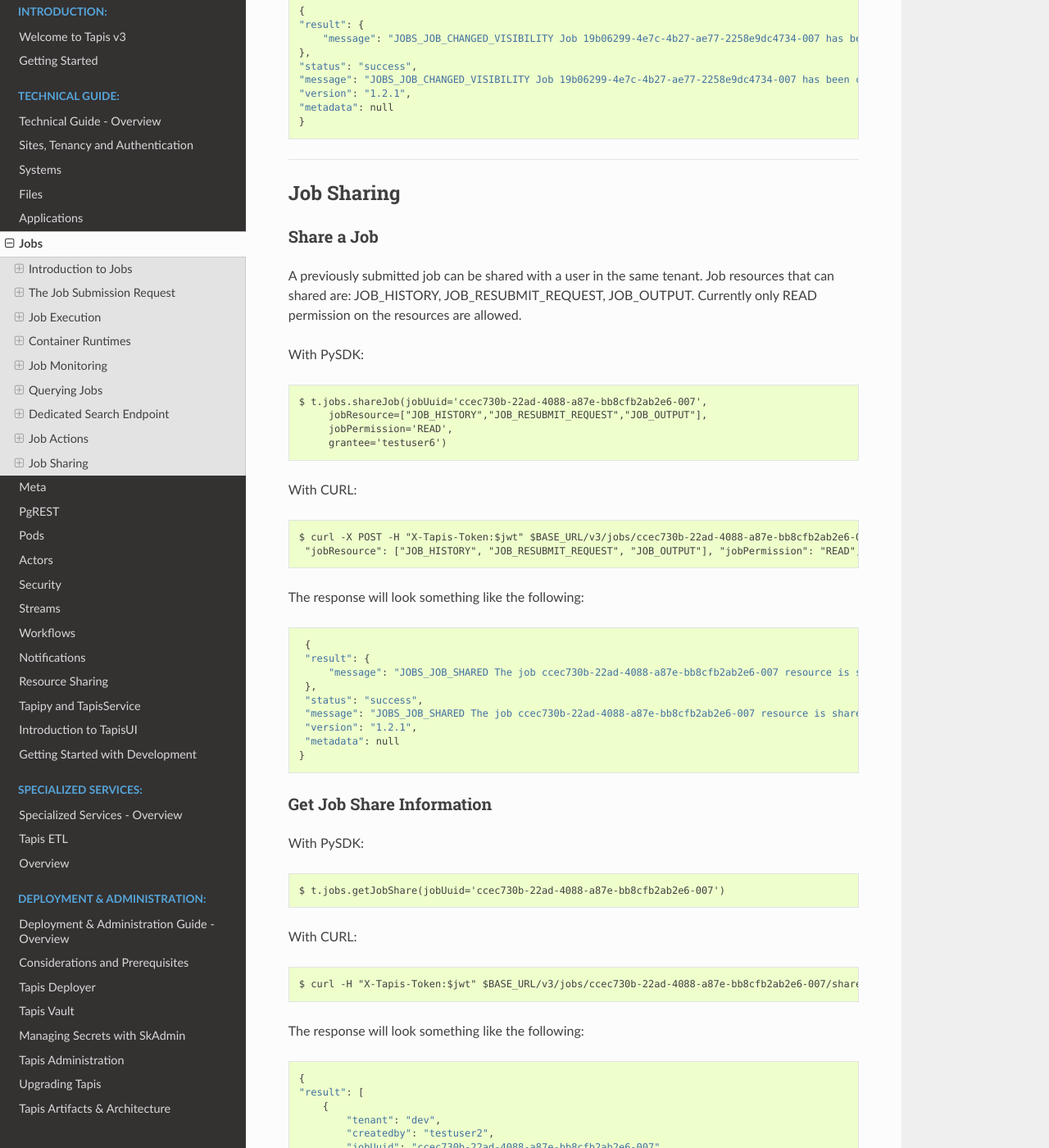
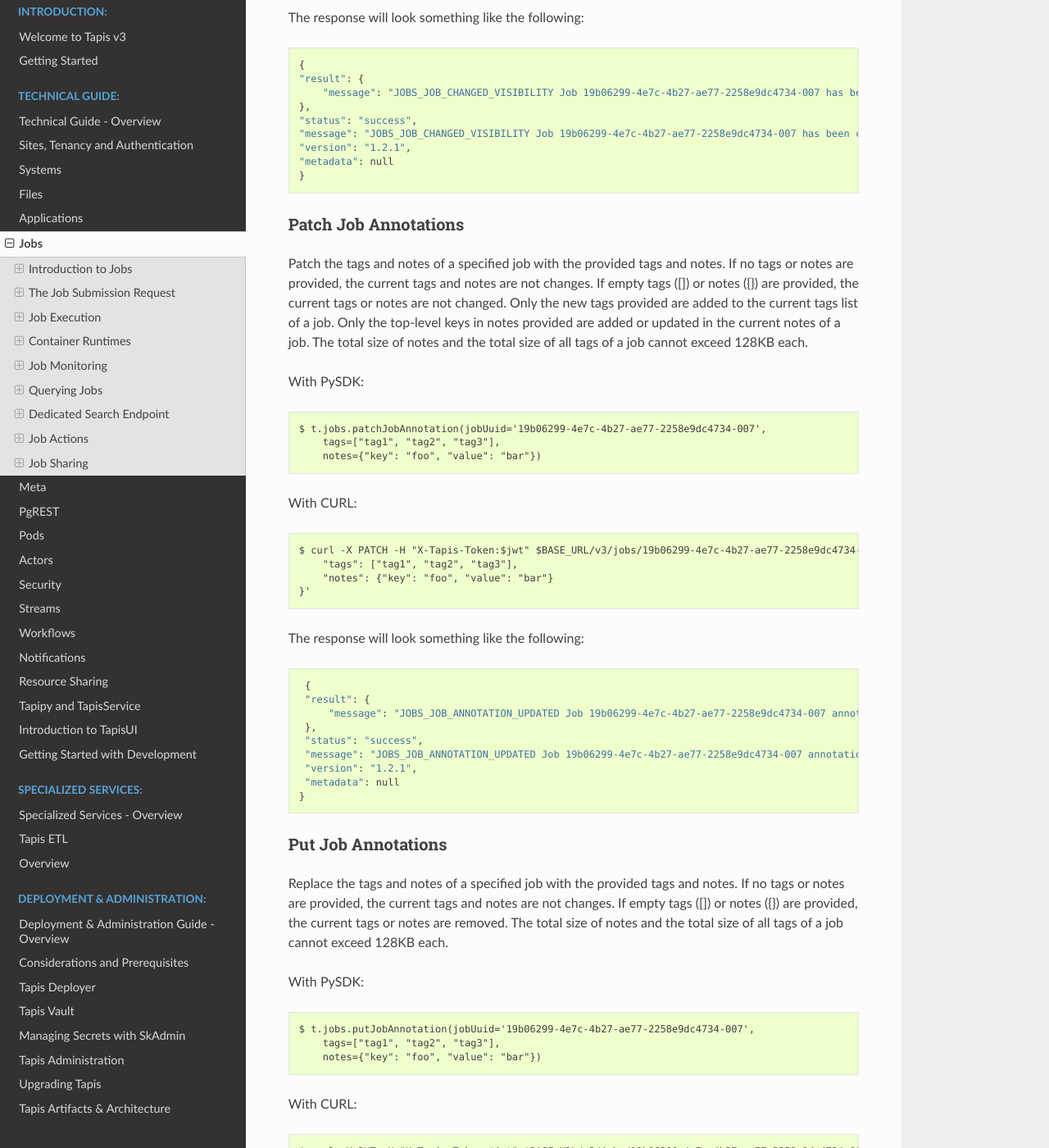
Before and after one commit to tapis-project/documentation, a Sphinx documentation site: the page built from source/technical/jobs.rst, in a window 1280 px wide and 1400 px high, scrolled down 49007 px. Shown: the whole window at 82% size. Built offline with Sphinx 7.4.7 and the Read the Docs theme 3.1.0, drawn with Linux system fonts in a browser that asks for light colours; some of the changed text lies outside the part shown.

Commit message:
update document

```diff
--- a/source/technical/jobs.rst
+++ b/source/technical/jobs.rst
@@ -48,6 +48,8 @@
 Hide                     POST      /{JobUUID}/hide
 Unhide                   POST      /{JobUUID}/unhide
 SendEvent                POST      /{JobUUID}/sendEvent
+PatchAnnotation          PATCH     /{JobUUID}/annotation
+UpdateAnnotation         PUT       /{JobUUID}/annotation
 \
 Get Subscriptions        GET       /subscribe/{JobUUID}
 Create Subscription      POST      /subscribe/{JobUUID}
@@ -2403,7 +2405,86 @@
     "metadata": null
     }
 
-
+Patch Job Annotations
+---------------------
+Patch the tags and notes of a specified job with the provided tags and notes.
+If no tags or notes are provided, the current tags and notes are not changes.
+If empty tags ([]) or notes ({}) are provided, the current tags or notes are not changed.
+Only the new tags provided are added to the current tags list of a job.
+Only the top-level keys in notes provided are added or updated in the current notes of a job.
+The total size of notes and the total size of all tags of a job cannot exceed 128KB each.
+
+With PySDK:
+
+.. code-block:: text
+
+       $ t.jobs.patchJobAnnotation(jobUuid='19b06299-4e7c-4b27-ae77-2258e9dc4734-007',
+           tags=["tag1", "tag2", "tag3"],
+           notes={"key": "foo", "value": "bar"})
+
+
+With CURL:
+
+.. code-block:: text
+
+       $ curl -X PATCH -H "X-Tapis-Token:$jwt" $BASE_URL/v3/jobs/19b06299-4e7c-4b27-ae77-2258e9dc4734-007/annotation -d '{
+           "tags": ["tag1", "tag2", "tag3"],
+           "notes": {"key": "foo", "value": "bar"}
+       }'
+
+The response will look something like the following:
+
+::
+
+    {
+    "result": {
+        "message": "JOBS_JOB_ANNOTATION_UPDATED Job 19b06299-4e7c-4b27-ae77-2258e9dc4734-007 annotations have been updated."
+    },
+    "status": "success",
+    "message": "JOBS_JOB_ANNOTATION_UPDATED Job 19b06299-4e7c-4b27-ae77-2258e9dc4734-007 annotations have been updated.",
+    "version": "1.2.1",
+    "metadata": null
+   }
+
+
+Put Job Annotations
+----------------------
+Replace the tags and notes of a specified job with the provided tags and notes.
+If no tags or notes are provided, the current tags and notes are not changes.
+If empty tags ([]) or notes ({}) are provided, the current tags or notes are removed.
+The total size of notes and the total size of all tags of a job cannot exceed 128KB each.
+
+With PySDK:
+
+.. code-block:: text
+
+       $ t.jobs.putJobAnnotation(jobUuid='19b06299-4e7c-4b27-ae77-2258e9dc4734-007',
+           tags=["tag1", "tag2", "tag3"],
+           notes={"key": "foo", "value": "bar"})
+
+
+With CURL:
+
+.. code-block:: text
+
+       $ curl -X PUT -H "X-Tapis-Token:$jwt" $BASE_URL/v3/jobs/19b06299-4e7c-4b27-ae77-2258e9dc4734-007/annotation -d '{
+           "tags": ["tag1", "tag2", "tag3"],
+           "notes": {"key": "foo", "value": "bar"}
+       }'
+
+The response will look something like the following:
+
+::
+
+    {
+    "result": {
+        "message": "JOBS_JOB_ANNOTATION_UPDATED Job 19b06299-4e7c-4b27-ae77-2258e9dc4734-007 annotations have been updated."
+    },
+    "status": "success",
+    "message": "JOBS_JOB_ANNOTATION_UPDATED Job 19b06299-4e7c-4b27-ae77-2258e9dc4734-007 annotations have been updated.",
+    "version": "1.2.1",
+    "metadata": null
+   }
 
 ------------------------------------------------------------
 
```
